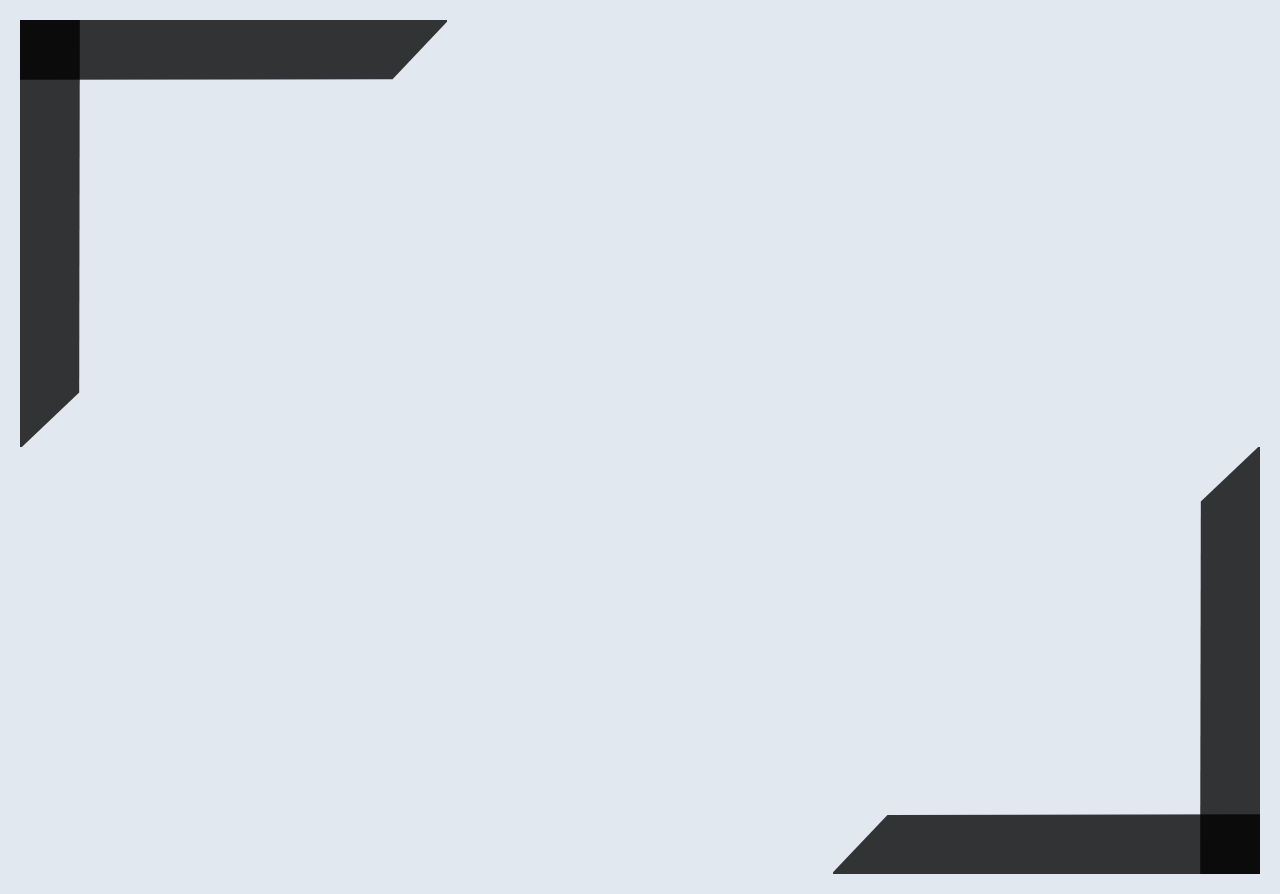
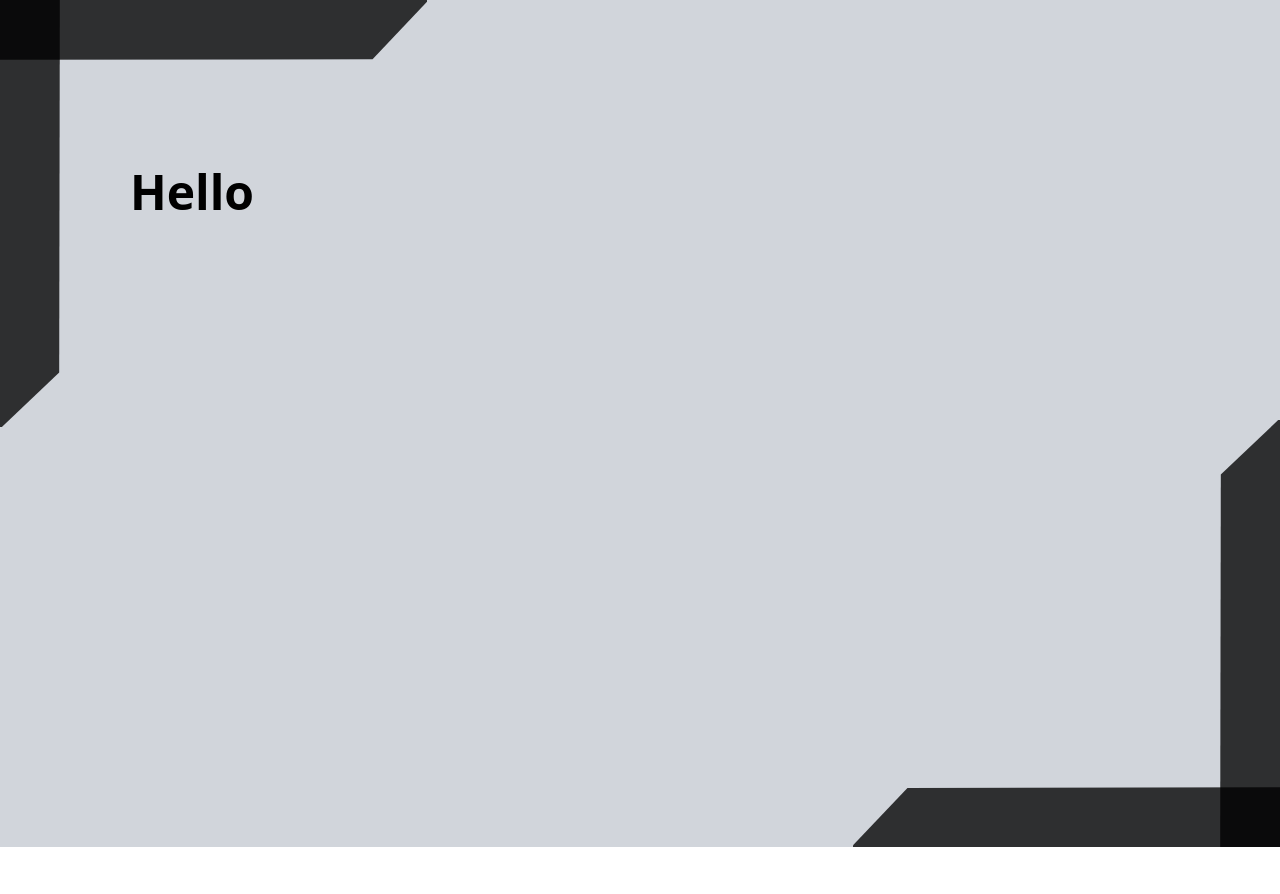
Before and after one commit to henaar/portfolio, a Next.js app: page / in a window 1280 px wide. After the commit the page ends 847 px from the top, so only its background shows below. Built offline with nearby package versions, Linux system fonts and the light colour scheme.

Commit message:
Update index.tsx

```diff
--- a/pages/index.tsx
+++ b/pages/index.tsx
@@ -13,14 +13,21 @@ export default function Home() {
         <link rel="icon" href="/favicon.ico" />
       </Head>
       <div className="flex h-screen bg-gradient-to-br from-indigo-500 via-purple-500 to-pink-500">
-        <div className="main container max-w-screen-xl m-auto object-center px-5 py-5 bg-slate-200">
+        <div className="main container max-w-screen-xl m-auto object-center  bg-slate-200">
+        <div className="bg-gray-300 max-w-screen-xl">
+        <div className="w-96 h-96 relative z-0">
+
             <div>
               <EdgeShape />
+
             </div>
-            <div className='inner-container'>
-              <header>
 
-              </header>
+            <div className="absolute inset-0 flex justify-center items-center ">
+      <p className="text-5xl font-bold px-35">Hello</p>
+    </div>
+           </div>
+            <div className='container md h-9'>
+
               <main>
 
               </main>
@@ -35,6 +42,7 @@ export default function Home() {
 
         </div>
       </div>
+  </div>
 
     </>
   )
```
